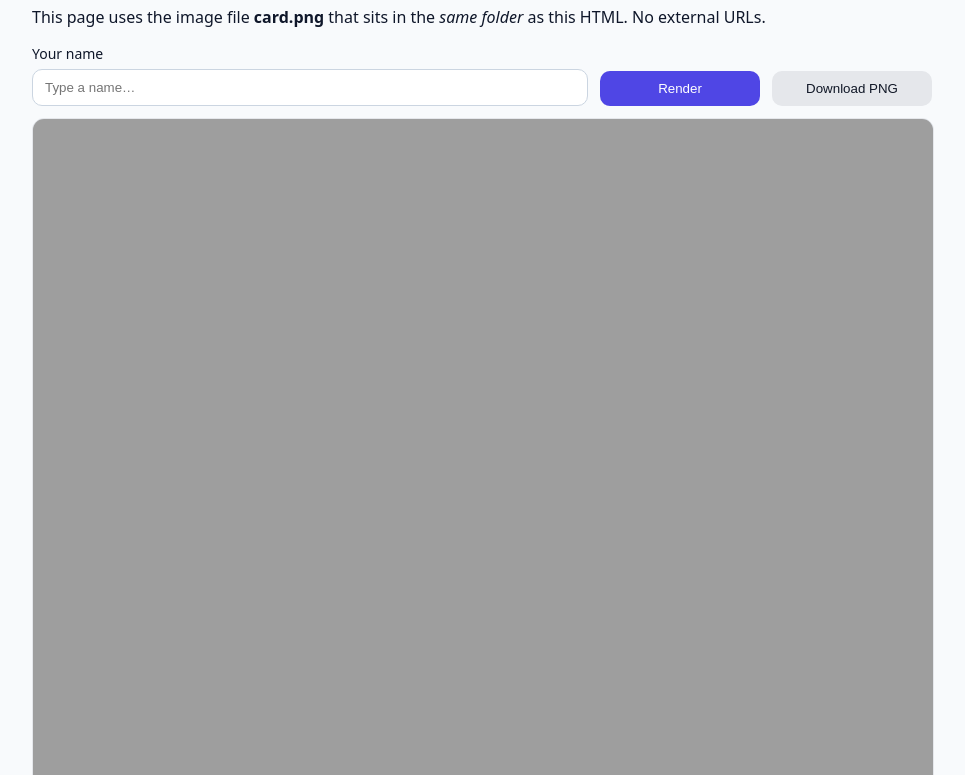
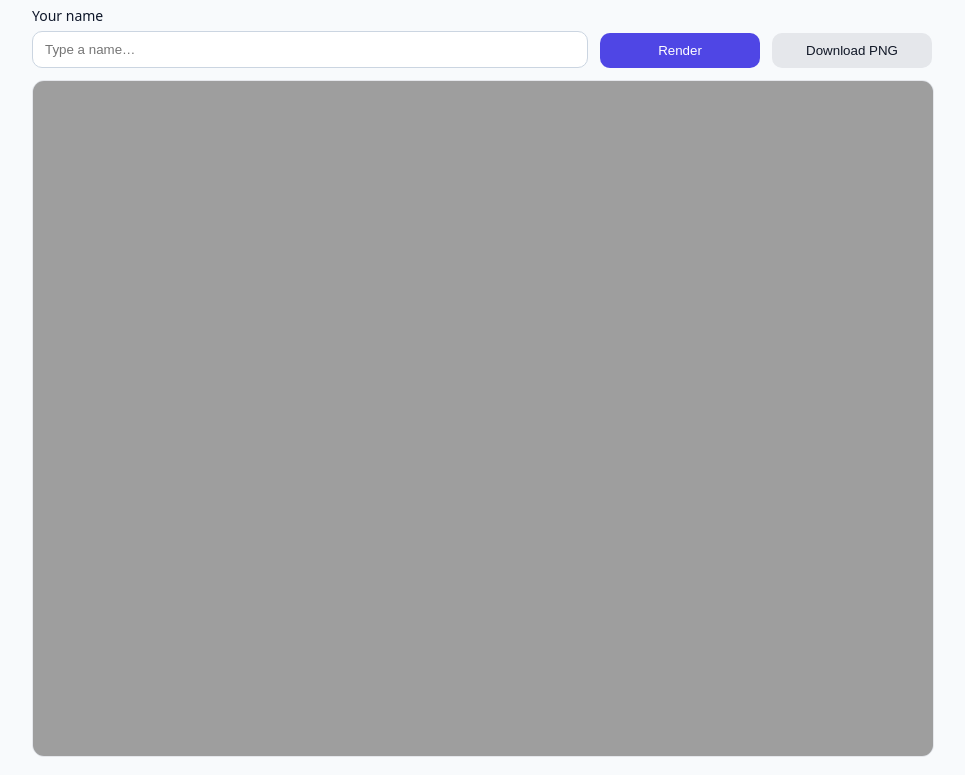
Before and after one commit to Abdulelah86/greeting-card, a plain HTML site: page index.html in a window 1280 px wide. Shown: the part 80-855 px from the top of the page, without its empty margins (158-1123 px from the left). Drawn offline with Linux system fonts and the light colour scheme.

Commit message:
Update index.html

```diff
--- a/index.html
+++ b/index.html
@@ -22,7 +22,7 @@
 <body>
 <div class="wrap">
   <h1>Greeting Card</h1>
-  <p>This page uses the image file <strong>card.png</strong> that sits in the <em>same folder</em> as this HTML. No external URLs.</p>
+
 
   <div class="controls">
     <label>Your name
```
